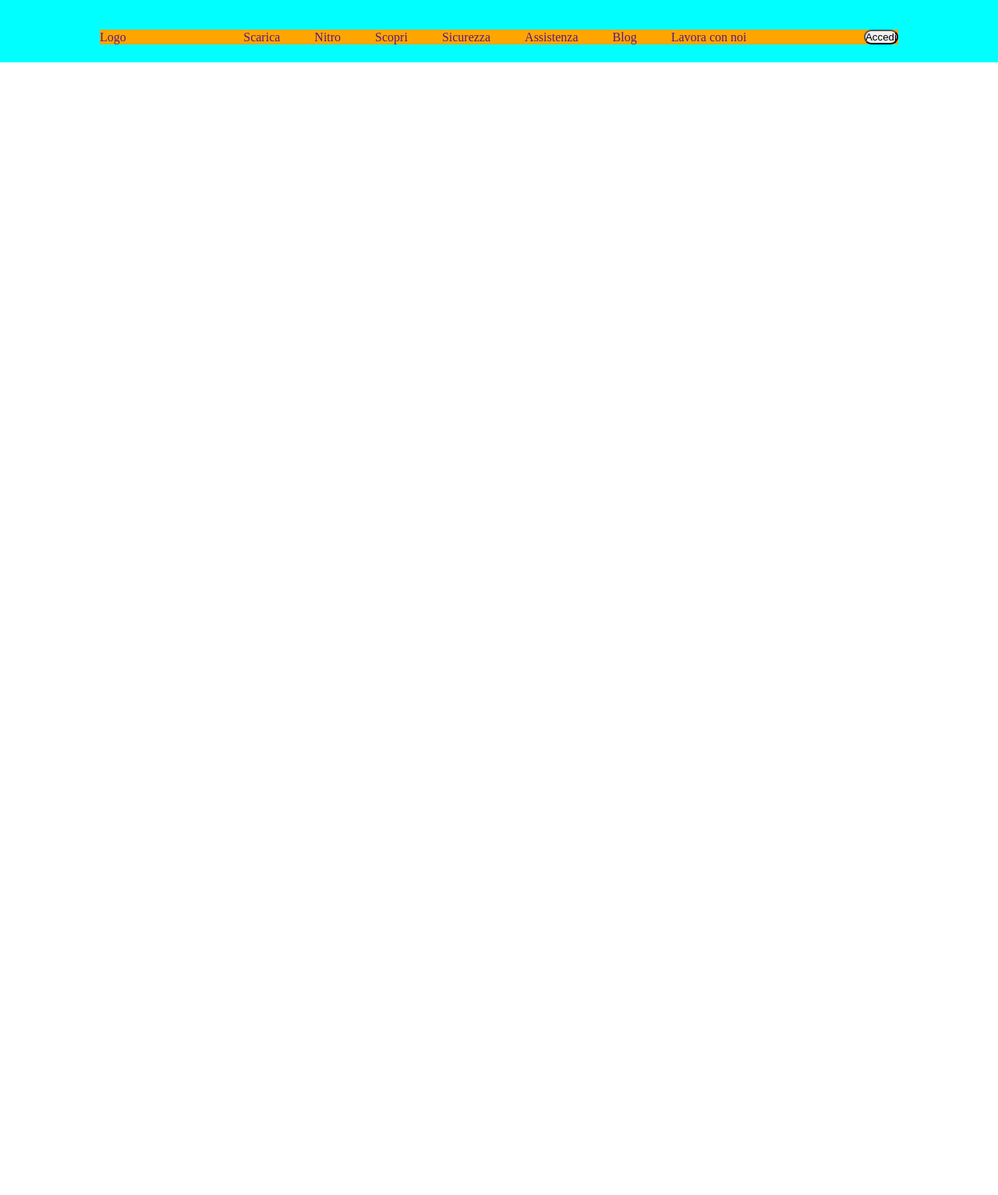
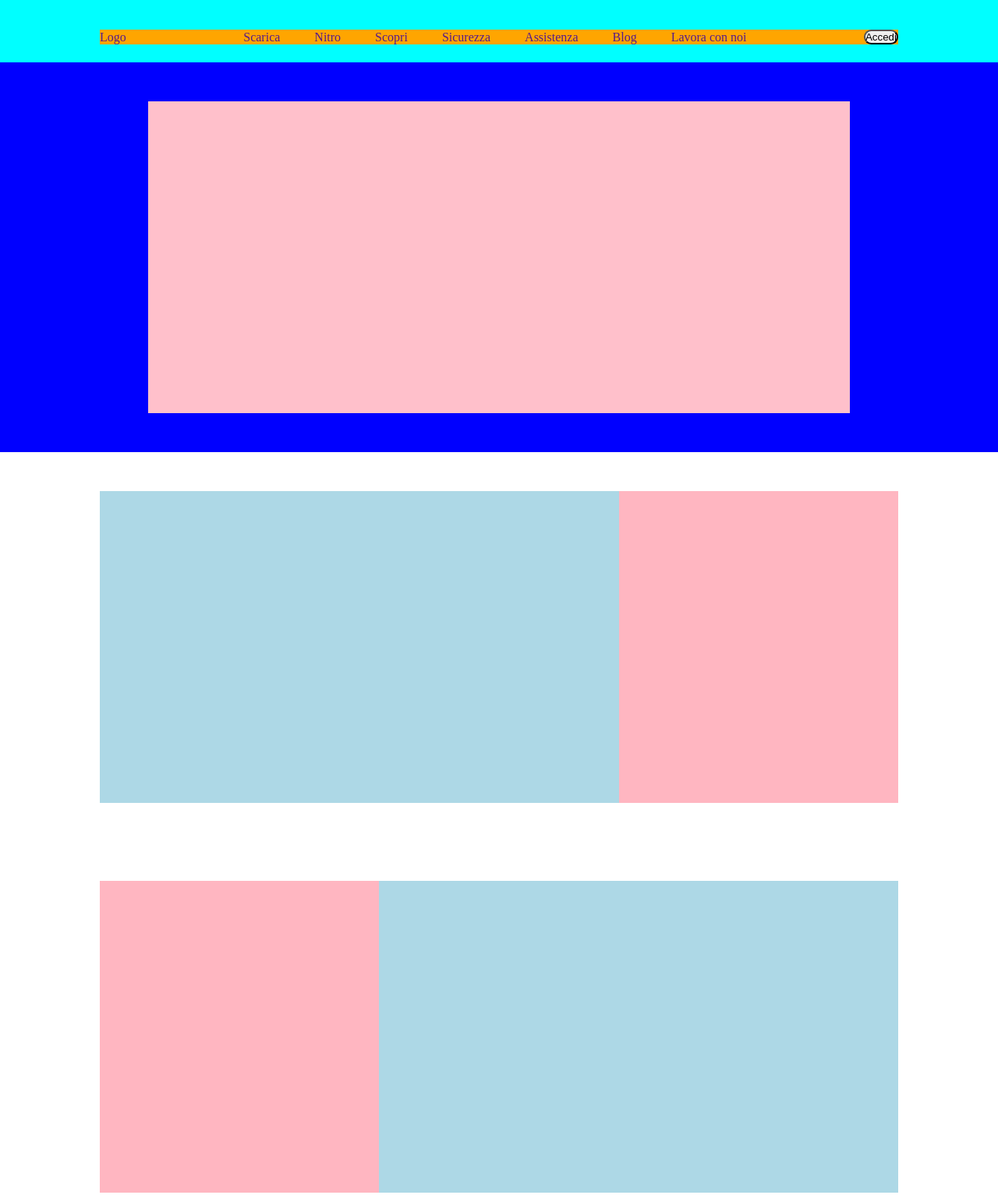
Before and after one commit to Bisconti03/htmlcss-struttura-discord, a plain HTML site: page index.html in a window 1280 px wide. Shown: the top 1533 px of the page at 78% size. Before the commit the page ends 800 px from the top, so only its background shows below. Drawn offline with Linux system fonts and the light colour scheme.

Commit message:
aggiunta parti centrali

```diff
--- a/css/style.css
+++ b/css/style.css
@@ -9,7 +9,7 @@
 .container {
 min-width: 1024px;
 margin: 0 auto;
-background-color: orange;
+
 
 }
 .container-flex {
@@ -49,6 +49,47 @@ a {
     border-radius: 25px;
 }
 
+.blue-background {
+    display: flex;
+    justify-content: center;
+    align-items: center;
+    height: 500px;
+    width: cover;
+    background-color: blue;
+}
+
+.pink-box {
+    background-color: pink;
+    width: 900px;
+    height: 400px;
+
+
+}
+
+.section-1 {
+    display: flex;
+    width: 1024px;
+    height: 500px;
+    align-items: center;
+    justify-content: center;
+}
+
+.img {
+    width: 65%;
+    height: 400px;
+    background-color: lightblue;
+}
+
+.h2 {
+    width: 35%;
+    height: 400px;
+    background-color: lightpink;
+}
+
+
+
+
+
 
 
 
@@ -74,3 +115,7 @@ a {
     background-color: aqua;
 
 }
+
+.debug nav {
+    background-color: orange;
+}
--- a/index.html
+++ b/index.html
@@ -36,8 +36,52 @@
             </nav>
 
         </header>
+    </div>
+        <main>
+            <div class="blue-background">
+                <div class="pink-box">
 
-    </div>
-    <!-- fine header -->
+                </div>
+            </div>
+
+            <div class="section-1 container ">
+                <div class="img">
+
+                </div>
+
+                <div class="h2">
+
+                </div>
+            </div>
+
+            <div class="section-1 container ">
+                <div class="h2">
+
+                </div>
+
+                <div class="img">
+
+                </div>
+
+
+            </div>
+
+            <div class="section-1 container ">
+                <div class="img">
+
+                </div>
+
+                <div class="h2">
+
+            </div>
+
+
+
+        </main>
+
+
+
+
+
 </body>
 </html>
```
